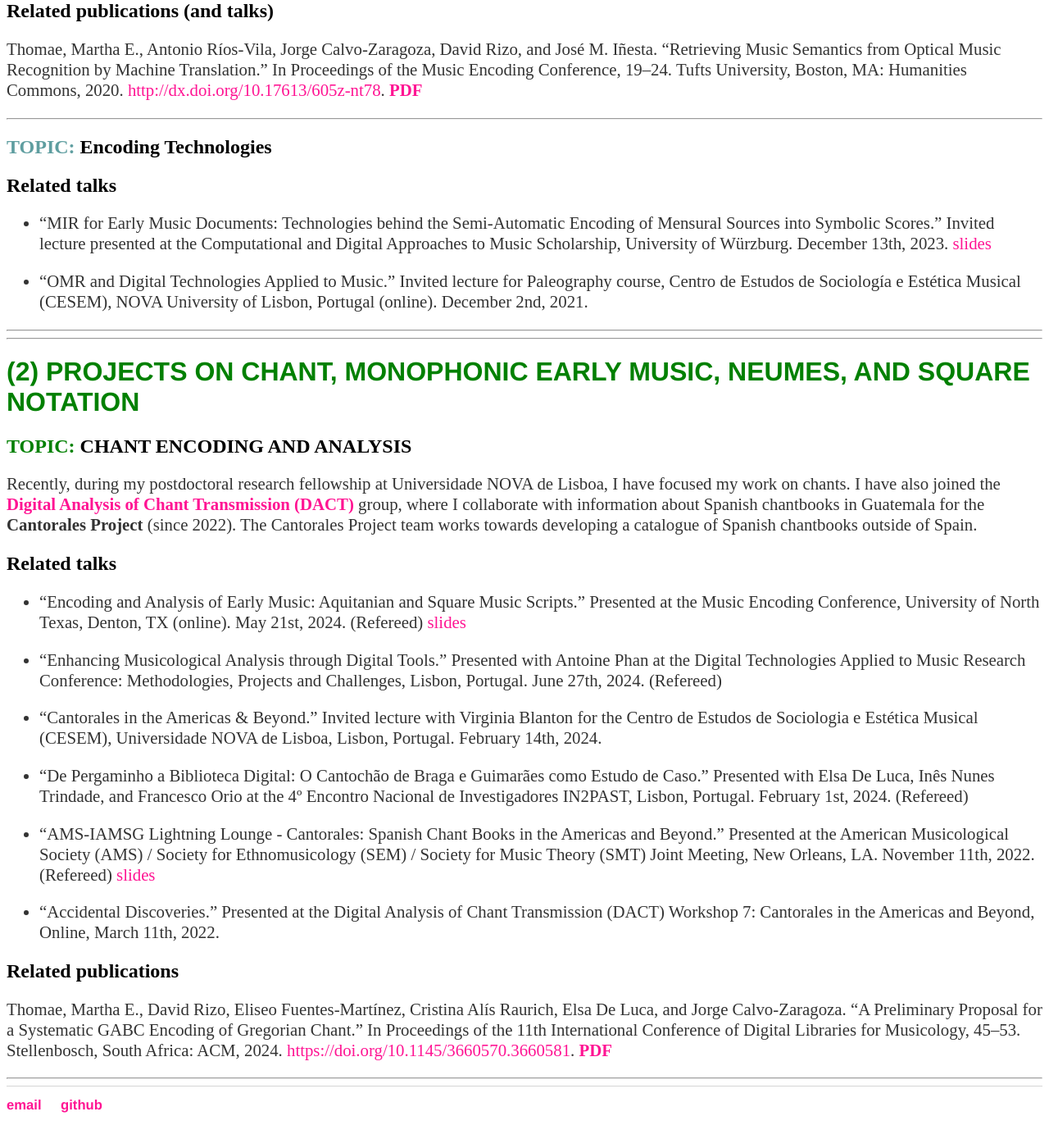
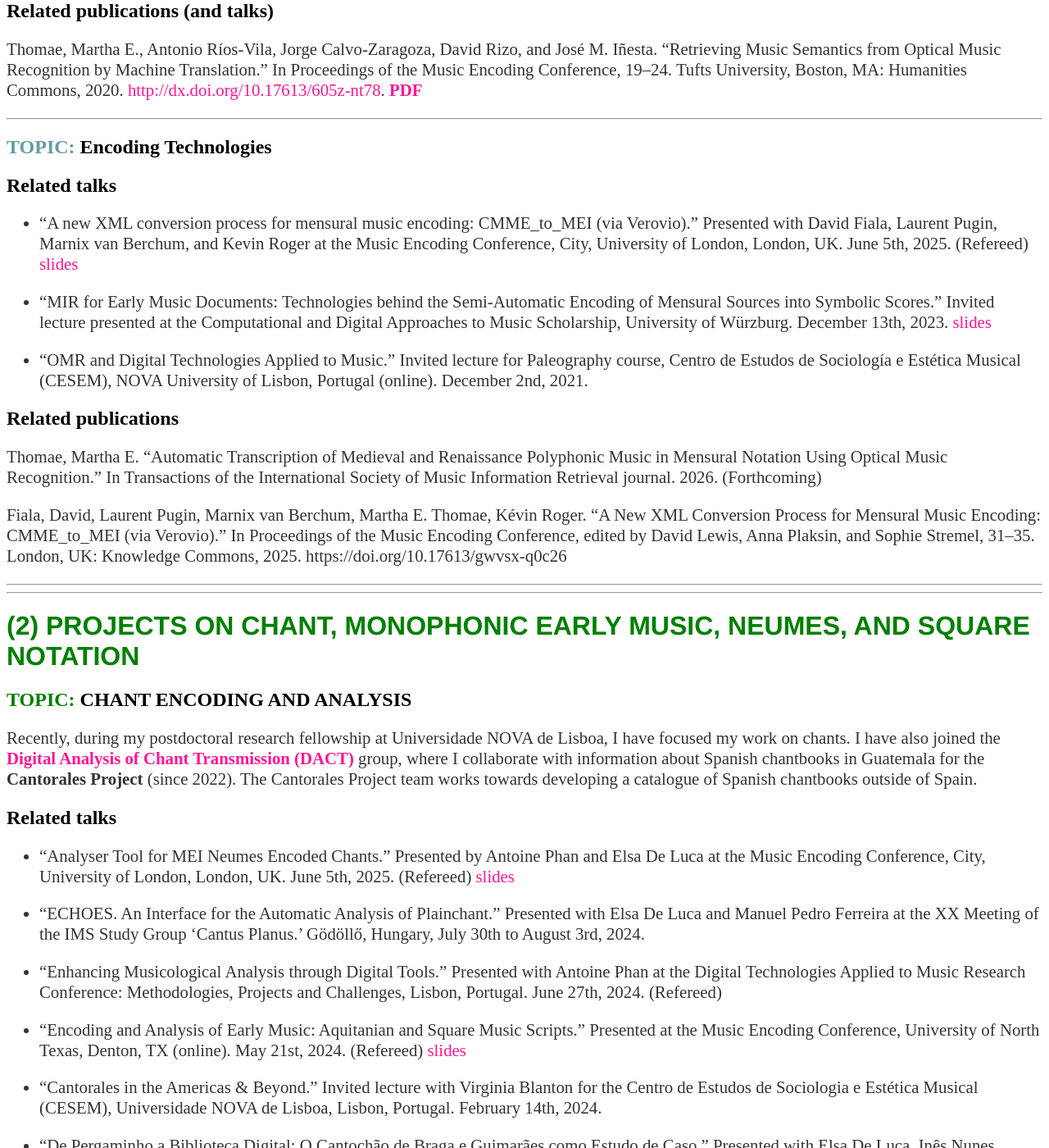
Before and after one commit to martha-thomae/martha-thomae.github.io, a Jekyll site: the page built from projects/index.md, in a window 1280 px wide and 1400 px high, scrolled down 4724 px. Shown: the whole window at 82% size. Built offline with Jekyll 4.4.1, drawn with Linux system fonts in a browser that asks for light colours; before the commit the page ends 6095 px from its top, so only the background shows below that; some of the changed text lies outside the part shown.

Commit message:
Add missing publications and talks

```diff
--- a/_data/talksEncodingTechs.yaml
+++ b/_data/talksEncodingTechs.yaml
@@ -1,3 +1,5 @@
+- name: '“A new XML conversion process for mensural music encoding: CMME_to_MEI (via Verovio).” Presented with David Fiala, Laurent Pugin, Marnix van Berchum, and Kevin Roger at the Music Encoding Conference, City, University of London, London, UK. June 5th, 2025. (Refereed)'
+  link: https://works.hcommons.org/records/gwvsx-q0c26
 - name: '“MIR for Early Music Documents: Technologies behind the Semi-Automatic Encoding of Mensural Sources into Symbolic Scores.” Invited lecture presented at the Computational and Digital Approaches to Music Scholarship, University of Würzburg. December 13th, 2023.'
   link: https://codamus.pubpub.org/pub/2023-elias/release/1
 - name: “OMR and Digital Technologies Applied to Music.” Invited lecture for Paleography course, Centro de Estudos de Sociología e Estética Musical (CESEM), NOVA University of Lisbon, Portugal (online). December 2nd, 2021.
--- a/_data/talksNeumes.yml
+++ b/_data/talksNeumes.yml
@@ -1,7 +1,11 @@
+- name: '“Analyser Tool for MEI Neumes Encoded Chants.” Presented by Antoine Phan and Elsa De Luca at the Music Encoding Conference, City, University of London, London, UK. June 5th, 2025. (Refereed)'
+  link: https://works.hcommons.org/records/jm6rw-btm49
+- name: '“ECHOES. An Interface for the Automatic Analysis of Plainchant.” Presented with Elsa De Luca and Manuel Pedro Ferreira at the XX Meeting of the IMS Study Group ‘Cantus Planus.’ Gödöllő, Hungary, July 30th to August 3rd, 2024.'
+  link: /
+- name: '"Enhancing Musicological Analysis through Digital Tools." Presented with Antoine Phan at the Digital Technologies Applied to Music Research Conference: Methodologies, Projects and Challenges, Lisbon, Portugal. June 27th, 2024. (Refereed)'
+  link: /
 - name: '"Encoding and Analysis of Early Music: Aquitanian and Square Music Scripts." Presented at the Music Encoding Conference, University of North Texas, Denton, TX (online). May 21st, 2024. (Refereed)'
   link: /assets/slides/PDF/thomae_2024_mec_encoding_slides.pdf
-- name: '"Enhancing Musicological Analysis through Digital Tools." Presented with Antoine Phan at the Digital Technologies Applied to Music Research Conference: Methodologies, Projects and Challenges, Lisbon, Portugal. June 27th, 2024. (Refereed)'
-  link: /
 - name: '“Cantorales in the Americas & Beyond." Invited lecture with Virginia Blanton for the Centro de Estudos de Sociologia e Estética Musical (CESEM), Universidade NOVA de Lisboa, Lisbon, Portugal. February 14th, 2024.'
   link: /
 - name: '“De Pergaminho a Biblioteca Digital: O Cantochão de Braga e Guimarães como Estudo de Caso.” Presented with Elsa De Luca, Inês Nunes Trindade, and Francesco Orio at the 4º Encontro Nacional de Investigadores IN2PAST, Lisbon, Portugal. February 1st, 2024. (Refereed)'
--- a/_data/workshopsMEI.yaml
+++ b/_data/workshopsMEI.yaml
@@ -1,3 +1,5 @@
+- name: '“Navigating and Processing MEI Data with XPath and XSLT.” Workshop presented at the Music Encoding Conference, London, UK, June 3rd, 2025. (Refereed)'
+  link: https://github.com/martha-thomae/XSLT-examples-for-MEI/blob/main/Workshop.pdf
 - name: '“Introducción a la codificación de música utilizando el formato de la Music Encoding Initiative (MEI).” Workshop presented at the Texts, Languages, and Communities – TEI 2024, Buenos Aires, Argentina. October 7th, 2024. (Refereed)'
   link: https://zenodo.org/records/14602728
 - name: '“Workshop: Encoding Neumes with MEI.” Workshop presented with Elsa De Luca at the Medieval and Renaissance Music Conference, Universidad de Granada, Spain. July 6th, 2024. (Refereed)'
--- a/_data/workshopsOMR.yaml
+++ b/_data/workshopsOMR.yaml
@@ -3,4 +3,4 @@
 - name: “Interactive OMR-Assisted Transcription of Mensural Sources Using MuRET.” Workshop presented with David Rizo, Jorge Calvo-Zaragoza, and Juan C. Martínez-Sevilla at the Music Encoding Conference, Dalhousie University, Halifax, Nova Scotia, Canada. May 19th, 2022. (Refereed)
   link: /
 - name: '“Workshop I: Making Rodan Work for You.” Invited lecture for the Digital Humanities in Early Music Research 2021 – Session I: OMR-Capable Chant Editors, Prague (online). March 18th, 2021. [video](https://www.youtube.com/watch?v=_TeGXG9Fh2M)'
-  link: /
+  link: https://www.youtube.com/watch?v=_TeGXG9Fh2M
--- a/projects/index.md
+++ b/projects/index.md
@@ -104,6 +104,12 @@ Thomae, Martha E., Antonio Ríos-Vila, Jorge Calvo-Zaragoza, David Rizo, and Jos
 - {{ item.name }} {% if item.link != '/'%}[slides]({{ item.link }}){% endif %}
 {% endfor %}
 
+## Related publications
+
+Thomae, Martha E. “Automatic Transcription of Medieval and Renaissance Polyphonic Music in Mensural Notation Using Optical Music Recognition.” In Transactions of the International Society of Music Information Retrieval journal. 2026. (Forthcoming)
+
+Fiala, David, Laurent Pugin, Marnix van Berchum, Martha E. Thomae, Kévin Roger. “A New XML Conversion Process for Mensural Music Encoding: CMME_to_MEI (via Verovio).” In Proceedings of the Music Encoding Conference, edited by David Lewis, Anna Plaksin, and Sophie Stremel, 31–35. London, UK: Knowledge Commons, 2025. https://doi.org/10.17613/gwvsx-q0c26
+
 ---
 ---
 
@@ -119,6 +125,11 @@ Recently, during my postdoctoral research fellowship at Universidade NOVA de Lis
 {% endfor %}
 
 ## Related publications
+
+De Luca, Elsa, Martha E. Thomae, and Antoine Phan. “ECHOES MEI Analyser: Enhancing Musicological Analysis through Digital Tools.” In Shaping Plainchant Research in the Digital Era, edited by Elsa De Luca, Debra Lacoste, and Martha E. Thomae. Musicalia Antiquitatis & Medii Aevi book series: Brepols, 2026. (Forthcoming)
+
+Phan, Antoine, Martha E. Thomae, Elsa De Luca, Francesco Orio. “Plainchant Analyser for MEI Neumes: A Tool for Understanding Chant Transmission.” In Proceedings of the Music Encoding Conference, edited by David Lewis, Anna Plaksin, and Sophie Stremel, 36–48. London, UK: Knowledge Commons, 2025. [https://doi.org/10.17613/jm6rw-btm49](https://doi.org/10.17613/jm6rw-btm49)
+
 Thomae, Martha E., David Rizo, Eliseo Fuentes-Martínez, Cristina Alís Raurich, Elsa De Luca, and Jorge Calvo-Zaragoza. "A Preliminary Proposal for a Systematic GABC Encoding of Gregorian Chant." In Proceedings of the 11th International Conference of Digital Libraries for Musicology, 45–53. Stellenbosch, South Africa: ACM, 2024. [https://doi.org/10.1145/3660570.3660581](https://doi.org/10.1145/
 3660570.3660581). [**PDF**](/assets/papers/thomae_2024_dlfm_gabc_publication.pdf)
 
```
Also changed, not shown: 5 other files.
